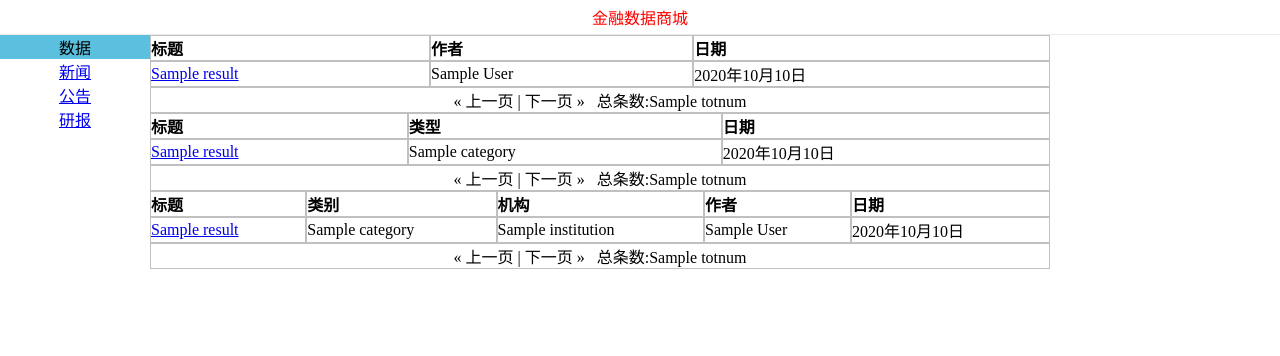
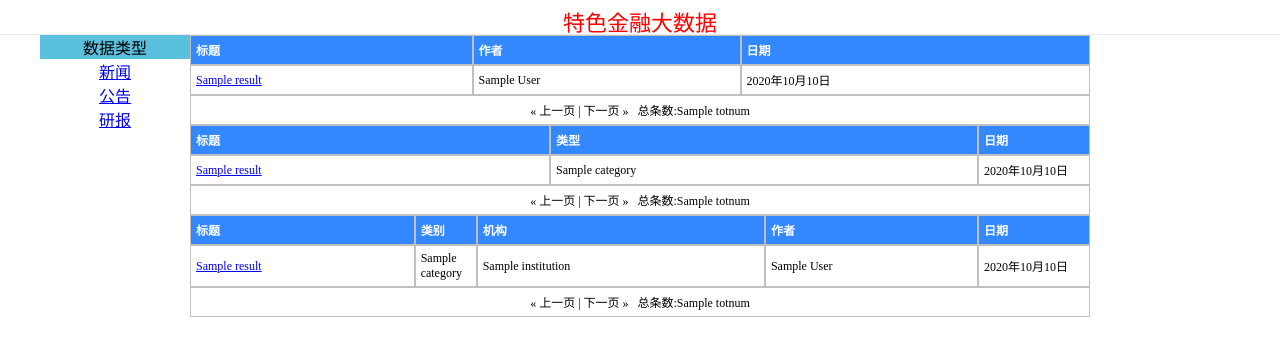
Before and after one commit to icamelxiehui/SearchEngine, a Django app: template bigdata/templates/bigdata/index.html in a window 1280 px wide. Shown: the top 356 px of the page. Run offline with Django 3.2, Linux system fonts and the light colour scheme; the template is opened without the code that fills it: most values are stand-ins (such as "Sample title", 1, 10 or a date in 2020); some libraries are stand-ins or nearby versions.

Commit message:
modify bigdata

```diff
--- a/bigdata/bigviews.py
+++ b/bigdata/bigviews.py
@@ -11,7 +11,7 @@ from models import Research
 def index(request):
     carry_data = {'news':[]}
     tot_co = News.objects.count()
-    per_co = 20
+    per_co = 50
 
     page=0
     if request.GET:
@@ -39,7 +39,7 @@ def index(request):
 def report(request):
     carry_data = {'report':[]}
     tot_co = Report.objects.count()
-    per_co = 20
+    per_co = 50
 
     page=0
     if request.GET:
@@ -67,7 +67,7 @@ def report(request):
 def research(request):
     carry_data = {'research':[]}
     tot_co = Research.objects.count()
-    per_co = 20
+    per_co = 50
 
     page=0
     if request.GET:
--- a/bigdata/templates/bigdata/base.html
+++ b/bigdata/templates/bigdata/base.html
@@ -9,7 +9,7 @@ margin: 0px;
 padding: 0px;
 }
 ol,ul{list-style:none;}
-#nav {height:24px;padding:5px 0;display:block;border-bottom:1px solid #ebebeb;color:red}
+#nav {height:24px;padding:5px 0;display:block;border-bottom:1px solid #ebebeb;color:red;font-size:22px;font-family:幼圆}
 #sc_box{height:1150px;}
 #sc_box div{height:100px;vertical-align:text-bottom;}
 #sc_box div p{vertical-align:text-bottom;}
@@ -25,7 +25,7 @@ ol,ul{list-style:none;}
 <script src="{% static "js/echarts.js" %}" type="text/javascript"></script>
 <body style="text-align:center">
 <div id="nav">
-	金融数据商城
+	特色金融大数据
 </div>
 {% block content %}
 <div>这里是默认内容，所有继承自这个模板的，如果不覆盖就显示这里的默认内容。</div>
--- a/bigdata/templates/bigdata/index.html
+++ b/bigdata/templates/bigdata/index.html
@@ -13,22 +13,23 @@ function changeBgColor(link)
 }
 </script>
 <style type="text/css">
-table th,td{border:1px solid #c0c0c0;}
+table th,td{border:1px solid #c0c0c0;padding:5px}
+table th{background-color:#38f;color:white}
 .current{background-color:white;}
 .row1{background-color:white;}
 .row2{background-color:#c0c0c0;}
 </style>
-<div style="">
+<div style="margin:0 auto;width:1200px;">
 <div id="left_nav"style="width:150px;float:left;background-color:#c0c0c0">
 	<ul>
-		<li style="background-color:#5bc0de;">数据</li>
+		<li style="background-color:#5bc0de;">数据类型</li>
 		<li class="{% if news %}current{% endif %}"><a href="/datanews">新闻</a></li>
 		<li class="{% if report %}current{% endif %}"><a href="/datareport">公告</a></li>
 		<li class="{% if research %}current{% endif %}"><a href="/dataresearch">研报</a></li>
 	</ul>
 </div>
 
-<div style="width:900px;float:left;text-align:left">
+<div style="width:900px;float:left;text-align:left;font-size:12px;">
 	{% if news %}
 	<table border="0" cellspacing="0" cellpadding="0" width="100%">
 				<tr>
@@ -74,7 +75,7 @@ table th,td{border:1px solid #c0c0c0;}
 					<td>
 						{{result.category}}
 					</td>
-					<td style="border:1px solid #c0c0c0">
+					<td style="border:1px solid #c0c0c0" width="100px">
 						{{result.pubtime|date:"Y年m月d日"}}
 					</td>
 				</tr>
@@ -103,7 +104,7 @@ table th,td{border:1px solid #c0c0c0;}
 					<td style="border:1px solid #c0c0c0">
 						<a href="{{ result.url }}">{{ result.title }}</a>
 					</td>
-					<td>
+					<td width="50px">
 						{{result.category}}
 					</td>
 					<td>
@@ -112,7 +113,7 @@ table th,td{border:1px solid #c0c0c0;}
 					<td>
 						{{result.author}}
 					</td>
-					<td style="border:1px solid #c0c0c0">
+					<td style="border:1px solid #c0c0c0" width="100px">
 						{{result.pubtime|date:"Y年m月d日"}}
 					</td>
 				</tr>
```
